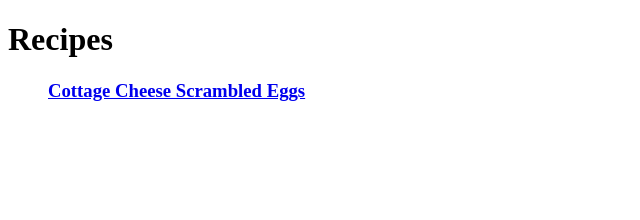
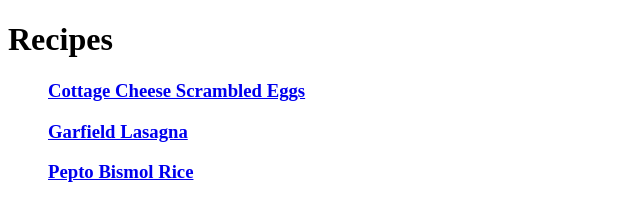
Before and after one commit to pod39/recipes-website, a plain HTML site: page index.html in a window 1280 px wide. Shown: the whole page, without its empty margins (0-640 px from the left). Drawn offline with Linux system fonts and the light colour scheme.

Commit message:
update homepage

```diff
--- a/index.html
+++ b/index.html
@@ -9,7 +9,8 @@
         <h1>Recipes</h1>
         <ul>
             <h3><a href="recipes/eggs.html">Cottage Cheese Scrambled Eggs</a></h3>
-            <h3><a href=
-
+            <h3><a href="recipes/lasagna.html">Garfield Lasagna</a></h3>
+            <h3><a href="recipes/pepto-rice.html">Pepto Bismol Rice</a><h3>
+        </ul>
     </body>
     </html>
```
